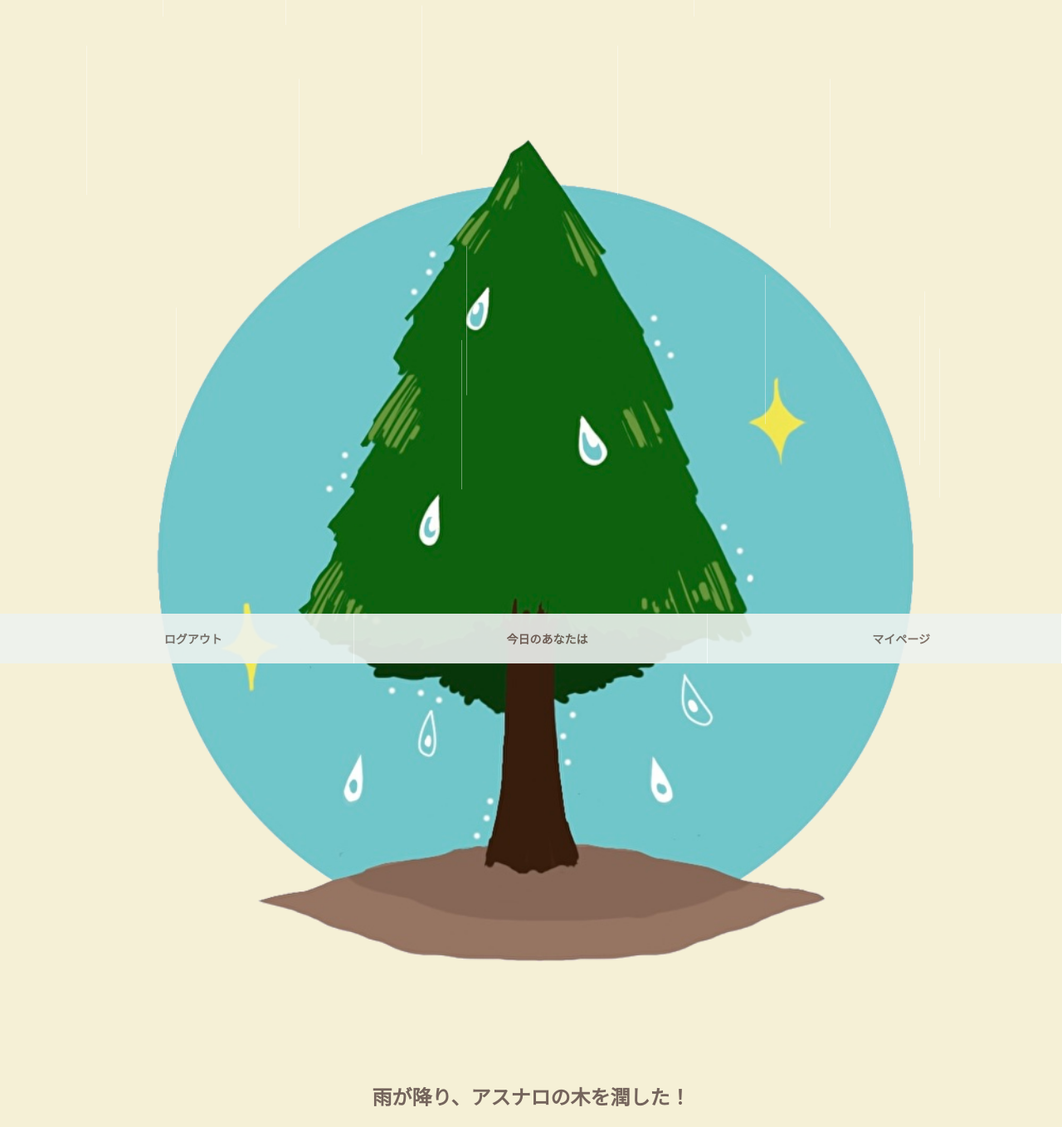
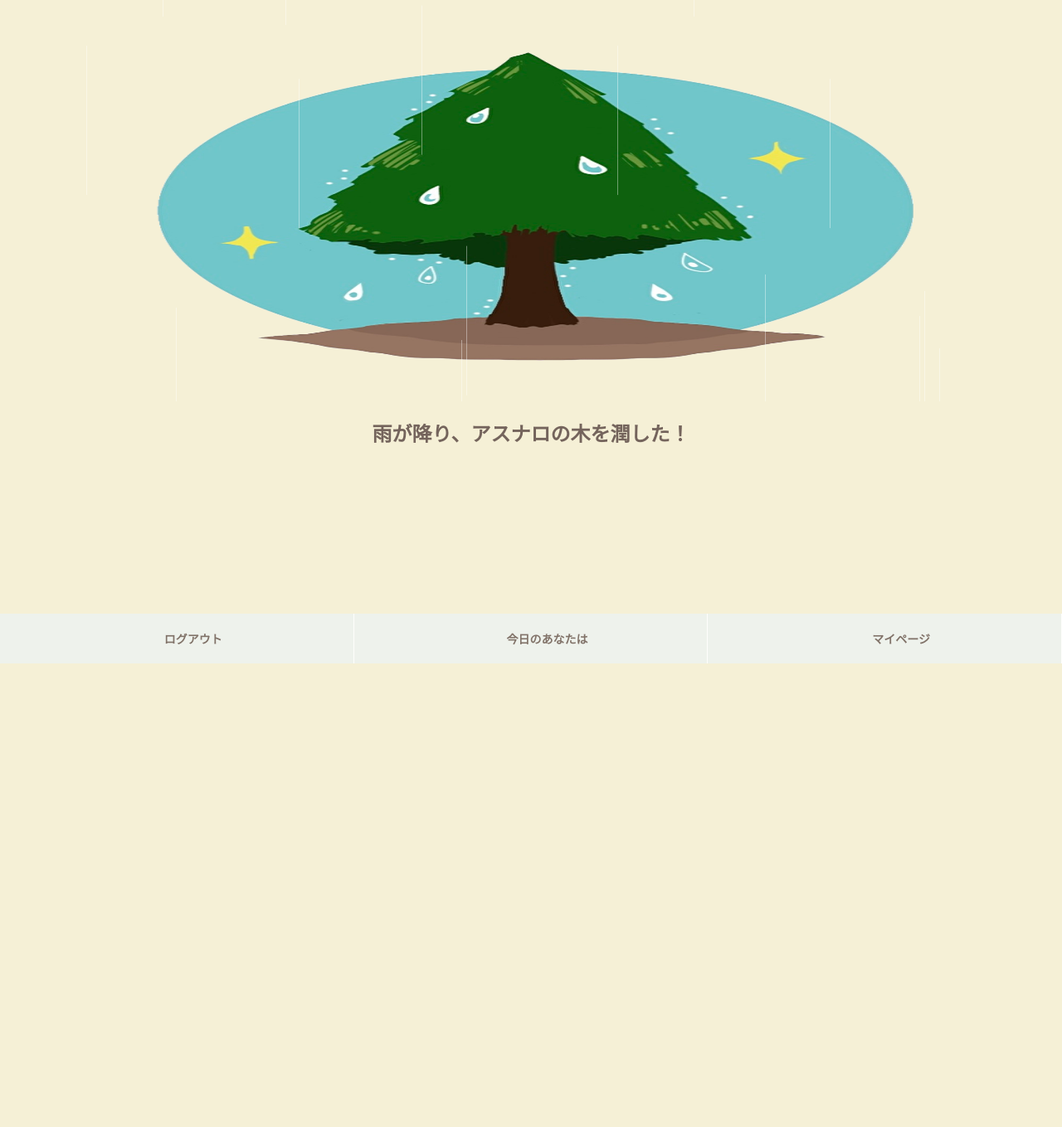
Before and after one commit to Sugar38Spice/asunaro, a Flask app: page /zzz in a window 1280 px wide. Shown: the whole page at 83% size. After the commit the page ends 800 px from the top, so only its background shows below. Run offline with Flask 2, Linux system fonts and the light colour scheme.

Commit message:
zzz htmlを直した

```diff
--- a/static/zzz.css
+++ b/static/zzz.css
@@ -78,7 +78,9 @@ text-align: center;   /* 文字の中央揃え */
 
   /* フッターメニューここまで */
 
-	img {zoom:0.5;}
+	img {width:750px;
+		height:800px;
+		zoom:0.6;}
 
 /* 画像に雨が降るCSSアニメーションここから */
 body{
@@ -92,9 +94,7 @@ body{
 	overflow: hidden;
   }
 
-  .container img{
-	width: 100%;
-  }
+
 
 
   .rains{
@@ -113,7 +113,9 @@ body{
 	opacity:0.4;
   }
 
-
+  .container img{
+		width: 100%;
+		}
 
    /*
   雨の初期位置とアニメーション指定
--- a/templates/growth.html
+++ b/templates/growth.html
@@ -17,6 +17,11 @@
 <h1>投稿一覧</h1>
 <h2>{{user_id}}さん、こんにちは</h2>
 <h3>{{user_id}}さんのアスナロの木は高さ{{post_count[0]}}m!</h3>
+
+
+<div>
+	<img src="../static/img/tree_seichou02.png" >
+</div>
 <table border= "1px">
    {% for post in post_list %}
 
```
Also changed, not shown: asunaro.db.
